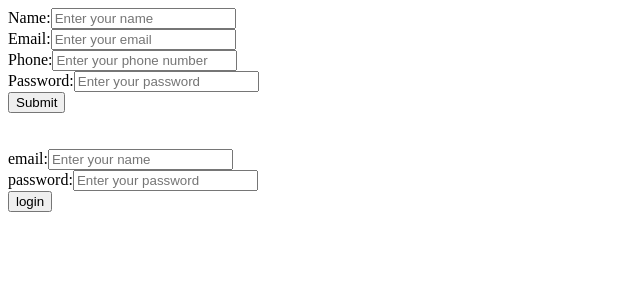
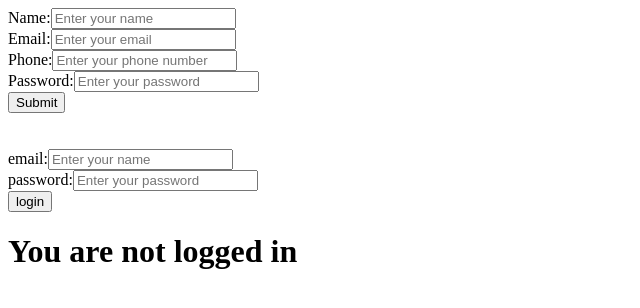
Before and after one commit to RabiChhetri/MERN--Basic, a React app in the folder Frontend/: page / in a window 1280 px wide. Shown: the top 308 px of the page, without its empty margins (0-640 px from the left). Built offline with nearby package versions, Linux system fonts and the light colour scheme; no server answers; the HTML template or start-up script is replaced by a standard one.

Commit message:
Day-11 Learning to Create you are logged in if the token is present in the browser cookie and vice-versa

```diff
--- a/Frontend/src/App.jsx
+++ b/Frontend/src/App.jsx
@@ -75,7 +75,7 @@ const App = () => {
         <br />
         <button>login</button>
       </form>
-      <h1>{display}</h1>
+      <h1>{display?<>You are logged in</>:<>You are not logged in</>}</h1>
     </div>
   )
 }
```
